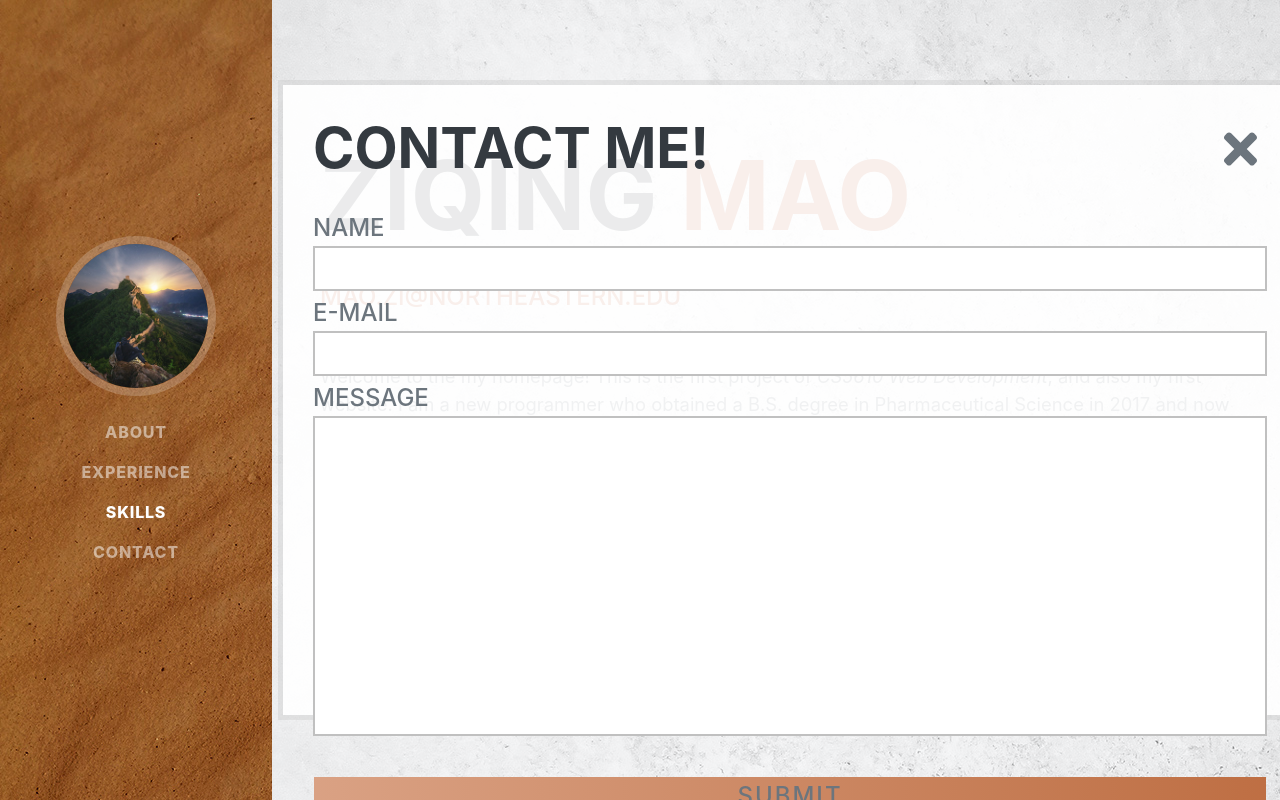
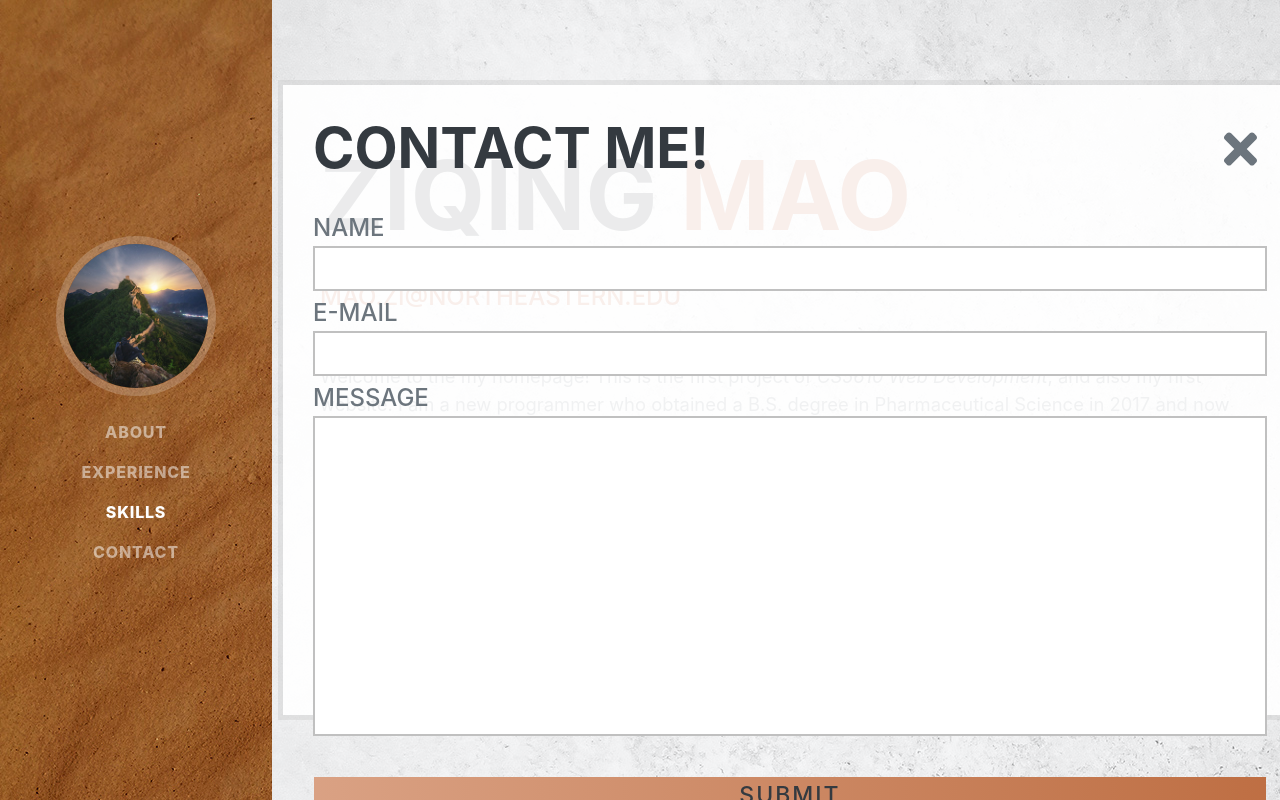
Before and after one commit to Ziqing19/homepage, a plain HTML site: page index.html in a window 1280 px wide. Both pictures are taken after a click on the element "CONTACT". Shown: the top 800 px of the page. Drawn offline with nearby package versions, Linux system fonts and the light colour scheme; a web font is replaced by a local one.

Commit message:
w3c test

```diff
--- a/index.html
+++ b/index.html
@@ -310,8 +310,8 @@
           </div>
           <div class="btn">
             <div class="inner"></div>
-            <button type="submit">
-              <div class="subheading mb-0" style="color: #6c757d">Submit</div>
+            <button type="submit" class="subheading mb-0" style="color: #343a40; font-size: 23px">
+              Submit
             </button>
           </div>
         </form>
```
